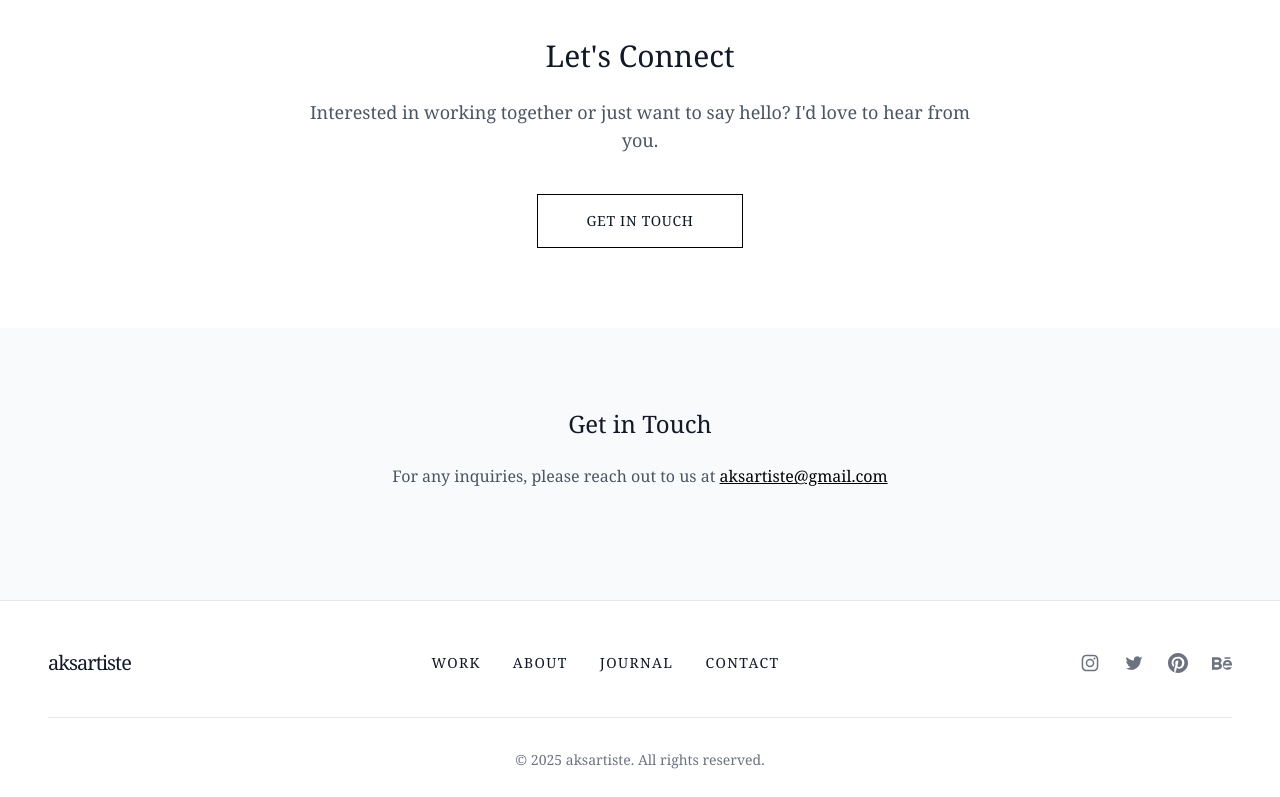
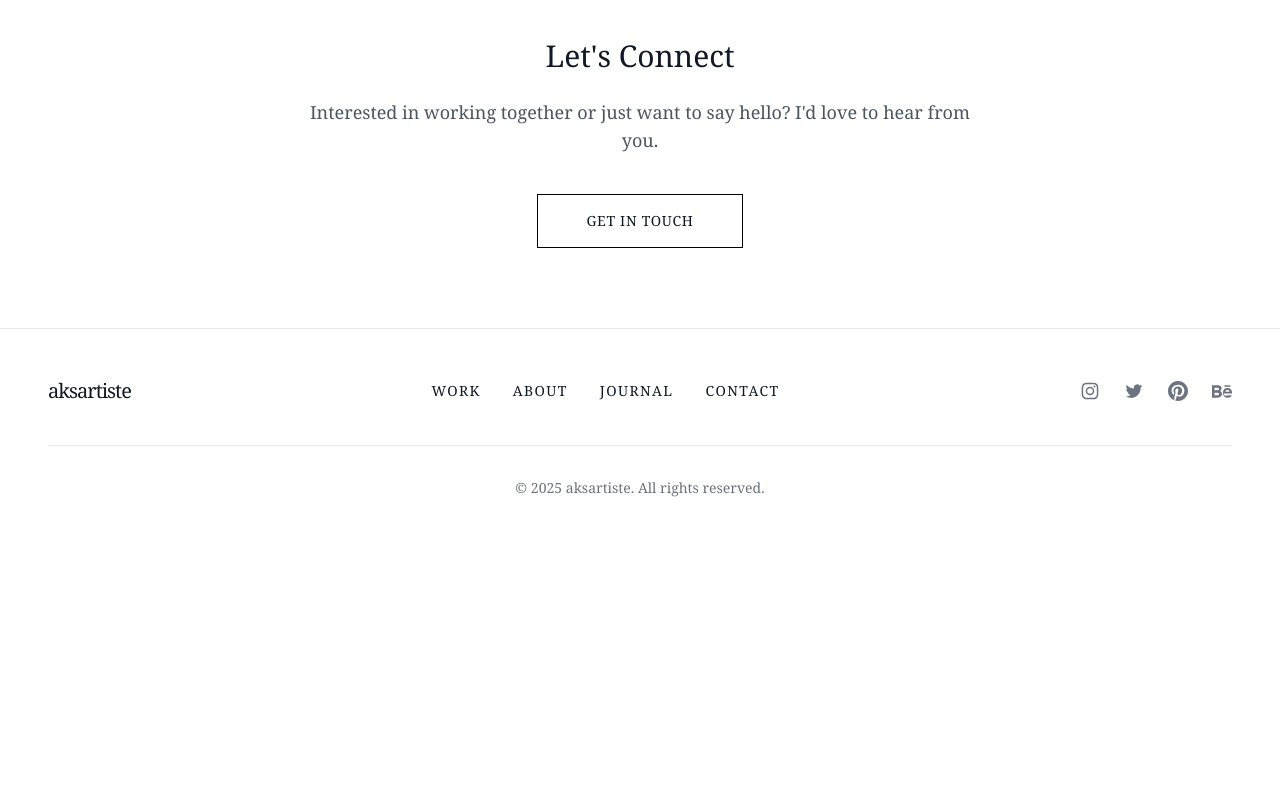
Before and after one commit to Aksartiste/aksartiste, a Next.js app: page / in a window 1280 px wide. Shown: the part 3712-4509 px from the top of the page. After the commit the page ends 4258 px from the top, so only its background shows below. Built offline with nearby package versions, Linux system fonts and the light colour scheme.

Commit message:
When I click on this button it should give user two options: 1) Connect to whatsapp https://wa.me/919660773383
2) Drop an email
aksartiste@gmail.com

This feature should feel super smooth and should follow the design language of this website.

```diff
--- a/app/page.tsx
+++ b/app/page.tsx
@@ -797,28 +797,6 @@ export default function Page() {
                 </div>
             </section>
 
-            {/* Contact Email */}
-            <section className="py-16 sm:py-20 px-4 sm:px-8 lg:px-12 bg-gray-50" data-oid="txy48p2">
-                <div className="max-w-xl mx-auto text-center" data-oid="vnr7:ok">
-                    <h3 className="text-xl sm:text-2xl font-light mb-4 sm:mb-6" data-oid="5zmrn0r">
-                        Get in Touch
-                    </h3>
-                    <p
-                        className="text-sm sm:text-base text-gray-600 mb-6 sm:mb-8"
-                        data-oid="r.l4guw"
-                    >
-                        For any inquiries, please reach out to us at{' '}
-                        <a
-                            href="mailto:aksartiste@gmail.com"
-                            className="text-black hover:text-gray-600 transition-colors underline"
-                            data-oid="qcuu4t."
-                        >
-                            aksartiste@gmail.com
-                        </a>
-                    </p>
-                </div>
-            </section>
-
             {/* Footer */}
             <footer
                 className="py-10 sm:py-12 px-4 sm:px-8 lg:px-12 border-t border-gray-200"
```
